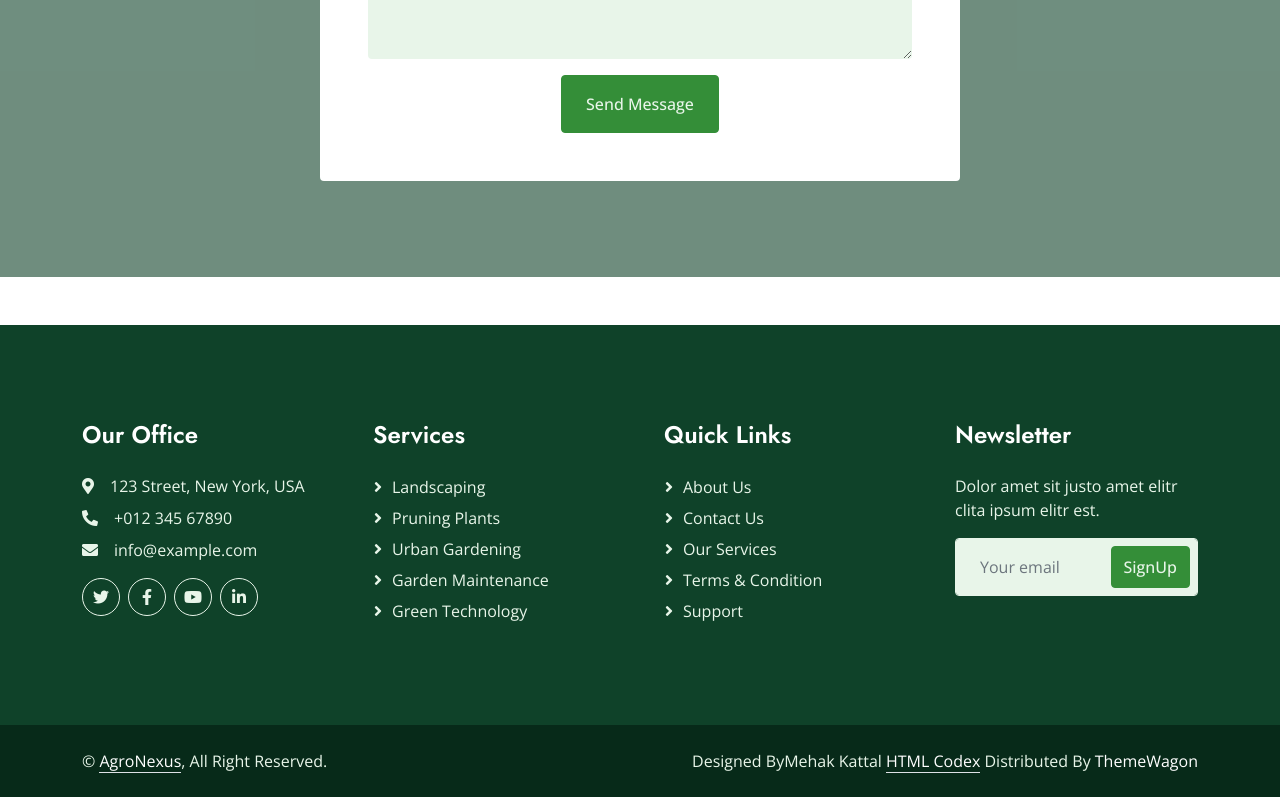
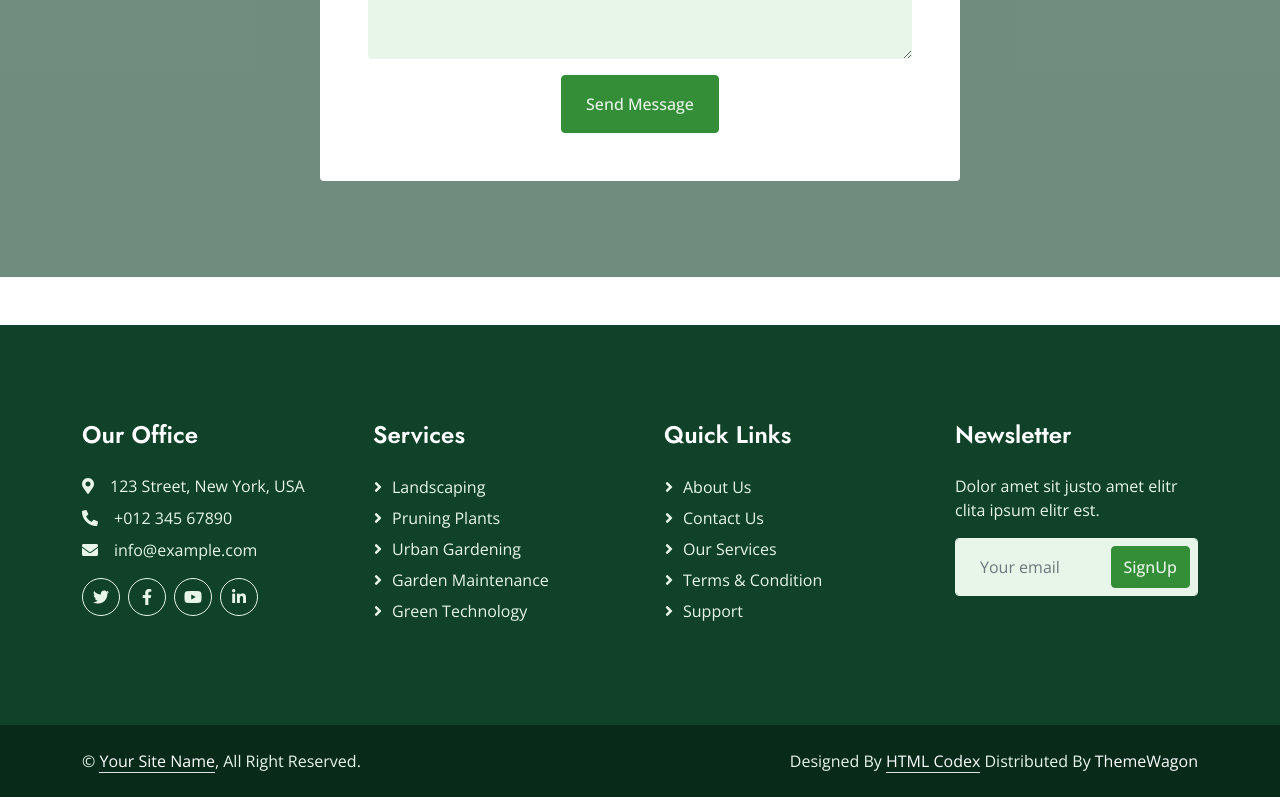
Before and after one commit to mehakkattal/Agronexus, a React (Vite) app in the folder agroNexus-Frontend/: page / in a window 1280 px wide. Shown: the part 4248-5045 px from the top of the page. Built offline with nearby package versions, Linux system fonts and the light colour scheme; no server answers.

Commit message:
Update Footer.jsx

```diff
--- a/agroNexus-Frontend/src/components/layouts/Footer.jsx
+++ b/agroNexus-Frontend/src/components/layouts/Footer.jsx
@@ -115,13 +115,13 @@ function Footer(){
         <div className="col-md-6 text-center text-md-start mb-3 mb-md-0">
           ©{" "}
           <a className="border-bottom" href="#">
-            AgroNexus
+            Your Site Name
           </a>
           , All Right Reserved.
         </div>
         <div className="col-md-6 text-center text-md-end">
           {/*/*** This template is free as long as you keep the footer author’s credit link/attribution link/backlink. If you'd like to use the template without the footer author’s credit link/attribution link/backlink, you can purchase the Credit Removal License from "https://htmlcodex.com/credit-removal". Thank you for your support. *** /*/}
-          Designed By{"Mehak Kattal "}
+          Designed By{" "}
           <a className="border-bottom" href="https://htmlcodex.com">
             HTML Codex
           </a>{" "}
```
